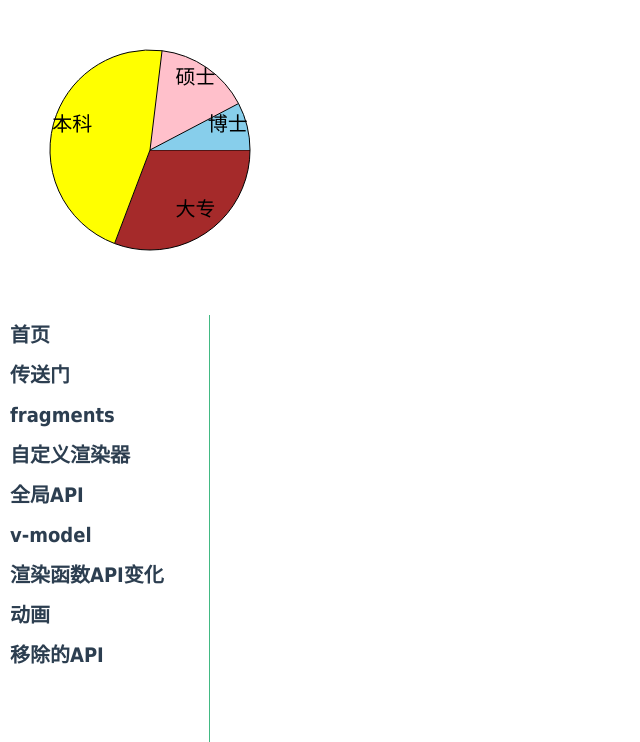
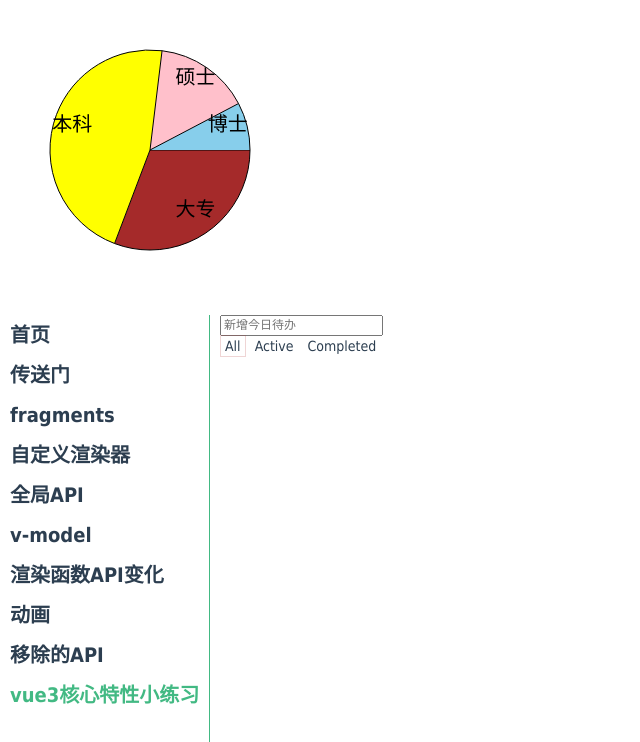
Before and after one commit to franksunhd/vue-v3, a Vue app: page /todos in a window 1280 px wide. Shown: the top 742 px of the page, without its empty margins (0-640 px from the left). Built offline with nearby package versions, Linux system fonts and the light colour scheme.

Commit message:
组件实例化

```diff
--- a/src/router/index.js
+++ b/src/router/index.js
@@ -56,6 +56,12 @@ const routes = [
         meta: {title: '移除的API'},
         component: () => import('../views/removeApi')
     },
+    {
+        path: '/todos',
+        name: 'todos',
+        meta: {title: 'vue3核心特性小练习'},
+        component: () => import('../views/todos/todos')
+    },
 ];
 
 const router = createRouter({
--- /dev/null
+++ b/src/views/todos/EditTodo.vue
@@ -0,0 +1,27 @@
+<template>
+    <input type="text"
+           :value="todoTitle"
+           @input="onInputChange"
+           v-bind="$attrs"/>
+</template>
+
+<script>
+    export default {
+        name: "EditTodo",
+        props: {
+            todoTitle: {
+                type: String,
+                default: ""
+            }
+        },
+        methods: {
+            onInputChange(e) {
+                this.$emit('update:todoTitle', e.target.value);
+            }
+        }
+    }
+</script>
+
+<style scoped>
+
+</style>
--- /dev/null
+++ b/src/views/todos/filterItems.vue
@@ -0,0 +1,29 @@
+<template>
+    <p class="filters">
+        <span v-for="item in items"
+              :key="item.value"
+              @click="$emit('update:filterVal',item.value)"
+              :class="{selected: filterVal === item.value}">{{item.label}}</span>
+    </p>
+</template>
+
+<script>
+    export default {
+        name: "filterItems",
+        props: ['items', 'filterVal'],
+        emits: ['update:filterVal']
+    }
+</script>
+
+<style scoped>
+    .filters span {
+        font-size: 14px;
+        padding: 2px 4px;
+        margin-right: 4px;
+        border: 1px solid transparent;
+    }
+
+    .filters span.selected {
+        border-color: rgba(173, 47, 47, 0.2);
+    }
+</style>
--- /dev/null
+++ b/src/views/todos/todoItem.vue
@@ -0,0 +1,87 @@
+<template>
+    <li :class="{completed: todo.completed, editing: todo === editedTodo}">
+        <!--绑定完成状态-->
+        <div class="view">
+            <input type="checkbox" v-model="todo.completed">
+            <label @dblclick="editTodo(todo)">{{todo.title}}</label>
+            <button @click="removeTodo(todo)">X</button>
+        </div>
+        <!--编辑代办-->
+        <EditTodo
+                class="edit"
+                v-todo-focus="todo === editedTodo"
+                v-model:todo-title="todo.title"
+                @blur="doneEdit(todo)"
+                @keyup.enter="doneEdit(todo)"
+                @keyup.escape="cancelTodo(todo)"/>
+    </li>
+</template>
+
+<script>
+    import {reactive, toRefs} from 'vue';
+    import EditTodo from "./EditTodo";
+
+    export default {
+        name: "todoItem",
+        props: {
+            todo: {
+                type: Object,
+                required: true
+            },
+            editedTodo: Object
+        },
+        emits: ['remove-todo', 'update:edited-todo'],
+        components: {EditTodo},
+        setup(props, {emit}) {
+            const state = reactive({
+                beforeEditCache: "", // 缓存编辑前的title
+            });
+
+            function removeTodo(todo) {
+                emit('remove-todo', todo);
+            }
+
+            function editTodo(todo) {
+                state.beforeEditCache = todo.title;
+                // state.editedTodo = todo;
+                emit('update:editedTodo', todo);
+            }
+
+            function cancelTodo(todo) {
+                todo.title = state.beforeEditCache;
+                // state.editedTodo = null;
+                emit('update:editedTodo', null);
+            }
+
+            function doneEdit(todo) {
+                // state.editedTodo = null;
+                emit('update:editedTodo', null);
+            }
+
+            return {...toRefs(state), editTodo, cancelTodo, doneEdit, removeTodo}
+        },
+        directives: {
+            "todo-focus": (el, {value}) => {
+                if (value) {
+                    el.focus();
+                }
+            }
+        }
+    }
+</script>
+
+<style scoped>
+    .completed label {
+        text-decoration: line-through;
+    }
+
+    .edit,
+    .editing .view {
+        display: none;
+    }
+
+    .view,
+    .editing .edit {
+        display: block;
+    }
+</style>
--- /dev/null
+++ b/src/views/todos/todos.vue
@@ -0,0 +1,46 @@
+<template>
+    <div>
+        <!--新增todo-->
+        <EditTodo v-model:todo-title="newTodo"
+                  @keyup.enter="addTodo" autofocus placeholder="新增今日待办" autocomplete="off"/>
+        <ul>
+            <todoItem v-for="todo in filterTodos" :key="todo.id" :todo="todo"
+                      v-model:edited-todo="editedTodo"/>
+        </ul>
+        <!--过滤-->
+        <filterItem :items="filterItems" v-model:filter-val="visibility"/>
+    </div>
+</template>
+
+<script>
+    import {reactive, toRefs} from 'vue';
+    import EditTodo from "./EditTodo";
+    import todoItem from "./todoItem";
+    import filterItem from "./filterItems";
+    import {useTodos} from "./useTodos";
+    import {useFilter} from "./useFilter";
+
+    export default {
+        name: "todos",
+        components: {EditTodo, todoItem, filterItem},
+        setup() {
+            const todoState = reactive({
+                newTodo: '',
+                editedTodo: null, // 正在编辑的todo
+            });
+            const {todos, addTodo, removeTodo} = useTodos(todoState);
+            const filterState = useFilter(todos);
+
+            return {
+                ...toRefs(todoState),
+                ...toRefs(filterState),
+                addTodo,
+                removeTodo,
+            }
+        }
+    }
+</script>
+
+<style scoped>
+
+</style>
--- /dev/null
+++ b/src/views/todos/useFilter.js
@@ -0,0 +1,28 @@
+import {reactive, computed} from 'vue';
+
+const filters = {
+    all(todos) {
+        return todos
+    },
+    active(todos) {
+        return todos.filter(todo => !todo.completed)
+    },
+    completed(todos) {
+        return todos.filter(todo => todo.completed)
+    }
+};
+
+export function useFilter(todos) {
+    const filterState = reactive({
+        visibility: 'all',
+        filterItems: [
+            {label: "All", value: 'all'},
+            {label: "Active", value: 'active'},
+            {label: "Completed", value: 'completed'},
+        ],
+        filterTodos: computed(() => {
+            return filters[filterState.visibility](todos.value)
+        })
+    });
+    return filterState;
+}
--- /dev/null
+++ b/src/views/todos/useTodos.js
@@ -0,0 +1,37 @@
+import {ref, watchEffect} from 'vue';
+// 缓存操作
+const todoStorage = {
+    fetch() {
+        let todos = JSON.parse(localStorage.getItem('vue3-todos') || '[]');
+        todos.forEach((todo, index) => {
+            todo.id = index + 1;
+        });
+        return todos;
+    },
+    save(todos) {
+        localStorage.setItem('vue3-todos', JSON.stringify(todos));
+    }
+};
+
+export function useTodos(state) {
+    const todos = ref(todoStorage.fetch());
+
+    function addTodo() {
+        todos.value.push({
+            id: todos.value.length + 1,
+            title: state.newTodo,
+            completed: false
+        });
+        state.newTodo = '';
+    }
+
+    function removeTodo(todo) {
+        todos.value.splice(todos.value.indexOf(todo), 1);
+    }
+
+    watchEffect(() => {
+        todoStorage.save(todos.value);
+    });
+
+    return {todos, removeTodo, addTodo}
+}
```
